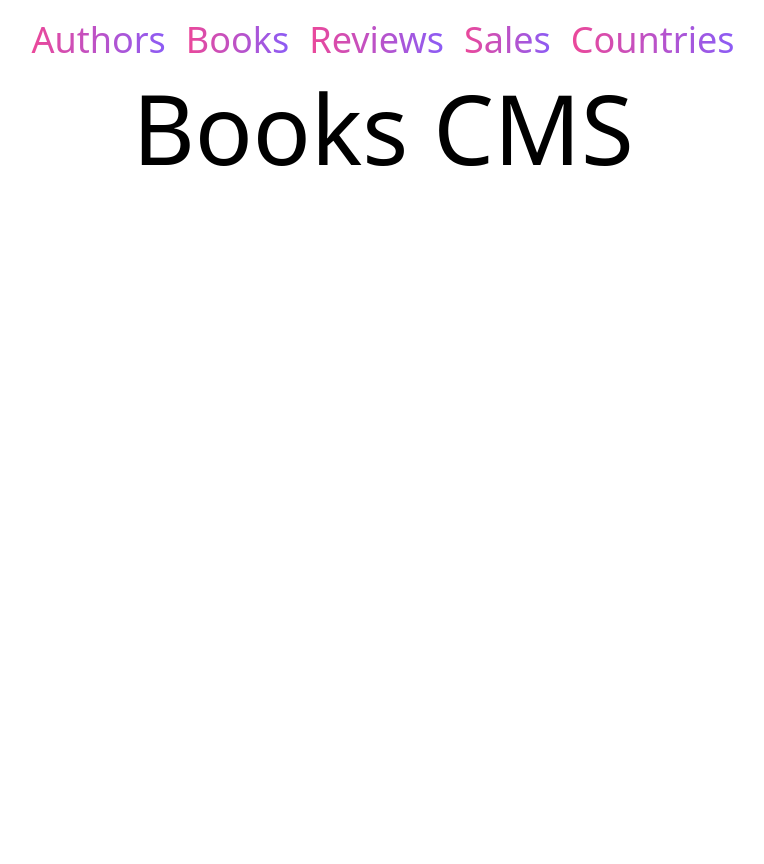
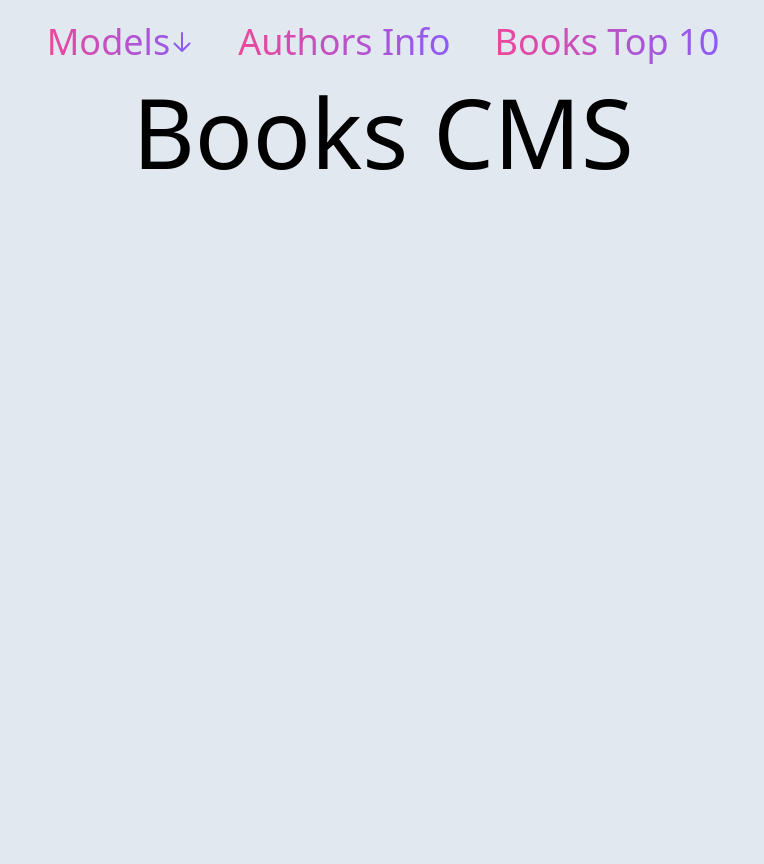
Before and after one commit to jaime7981/django_book_review, a Django app: page /main/ in a window 1280 px wide. Shown: the whole page, without its empty margins (257-1021 px from the left). Before the commit the page ends 166 px from the top, so only its background shows below. Run offline with Django 4.2, Linux system fonts and the light colour scheme; some libraries are stand-ins or nearby versions.

Commit message:
change navbar

```diff
--- a/book_review/templates/header_template.html
+++ b/book_review/templates/header_template.html
@@ -15,18 +15,39 @@
         {% tailwind_css %}
     </head>
 
-    <body>
-        <header title="top-headbar">
-            <nav class="top-navbar">
-                <div class='flex flex-row justify-center items-center text-4xl gap-5 pt-5'>
-                  <a class="bg-clip-text text-transparent bg-gradient-to-r from-pink-500 to-violet-500 hover:from-violet-500 hover:to-pink-500 {% if 'author' in request.path %}text-6xl{% endif %}" href="{% url author_url.list %}">Authors</a>
-                  <a class="bg-clip-text text-transparent bg-gradient-to-r from-pink-500 to-violet-500 hover:from-violet-500 hover:to-pink-500 {% if 'book' in request.path %}text-6xl{% endif %}" href="{% url book_url.list %}">Books</a>
-                  <a class="bg-clip-text text-transparent bg-gradient-to-r from-pink-500 to-violet-500 hover:from-violet-500 hover:to-pink-500 {% if 'review' in request.path %}text-6xl{% endif %}" href="{% url review_url.list %}">Reviews</a>
-                  <a class="bg-clip-text text-transparent bg-gradient-to-r from-pink-500 to-violet-500 hover:from-violet-500 hover:to-pink-500 {% if 'sales' in request.path %}text-6xl{% endif %}" href="{% url sale_url.list %}">Sales</a>
-                  <a class="bg-clip-text text-transparent bg-gradient-to-r from-pink-500 to-violet-500 hover:from-violet-500 hover:to-pink-500 {% if 'countr' in request.path %}text-6xl{% endif %}" href="{% url country_url.list %}">Countries</a>
+    <body class='bg-slate-200'>
+      <script src="https://cdnjs.cloudflare.com/ajax/libs/flowbite/1.8.0/flowbite.min.js"></script>
+      <div class='flex flex-row justify-center items-center text-4xl gap-10 pt-5'>
+        <button id="dropdownDelayButton" data-dropdown-toggle="dropdownDelay" data-dropdown-delay="50" data-dropdown-trigger="hover" class="text-center inline-flex items-center bg-clip-text text-transparent bg-gradient-to-r from-pink-500 to-violet-500 border-2 border-transparent hover:from-violet-500 hover:to-pink-500 hover:border-violet-400" type="button">Models <div class='text-violet-500'>{% include 'icons/arrow_down.html' %}</div>
+        </button>
+        <!-- Dropdown menu -->
+        <div id="dropdownDelay" class="z-10 hidden bg-white divide-y divide-gray-100 rounded-lg shadow w-44">
+          <ul class="py-2 text-base text-violet-700" aria-labelledby="dropdownDelayButton">
+            <li>
+              <a href="{% url author_url.list %}" class="block px-4 py-2 hover:bg-violet-100">Authors</a>
+            </li>
+            <li>
+              <a href="{% url book_url.list %}" class="block px-4 py-2 hover:bg-violet-100">Books</a>
+            </li>
+            <li>
+              <a href="{% url review_url.list %}" class="block px-4 py-2 hover:bg-violet-100">Reviews</a>
+            </li>
+            <li>
+              <a href="{% url sale_url.list %}" class="block px-4 py-2 hover:bg-violet-100">Sales</a>
+            </li>
+            <li>
+              <a href="{% url country_url.list %}" class="block px-4 py-2 hover:bg-violet-100">Countries</a>
+            </li>
+          </ul>
         </div>
-            </nav>
-        </header>
+
+        <a href="{% url 'authors_info' %}" class="inline-flex items-center bg-clip-text text-transparent bg-gradient-to-r from-pink-500 to-violet-500 border-2 border-transparent hover:from-violet-500 hover:to-pink-500 hover:border-violet-400 cursor-pointer">
+          Authors Info
+        </a>
+        <a href="{% url 'books_top_10' %}" class="inline-flex items-center bg-clip-text text-transparent bg-gradient-to-r from-pink-500 to-violet-500 border-2 border-transparent hover:from-violet-500 hover:to-pink-500 hover:border-violet-400 cursor-pointer">
+          Books Top 10
+        </a>
+      </div>
 
       <div id="django-message">
           {% if messages %}
```
Lines whose indentation alone changed are shown as unchanged.
